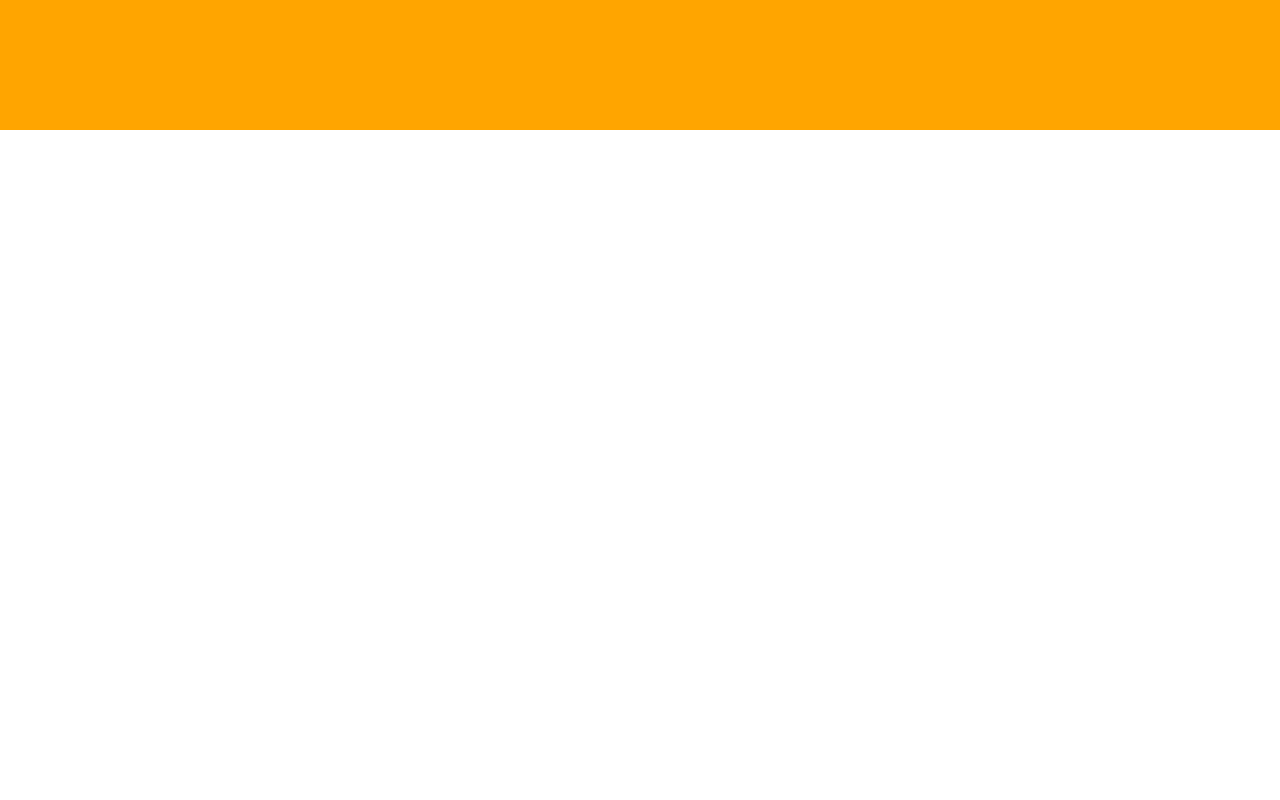
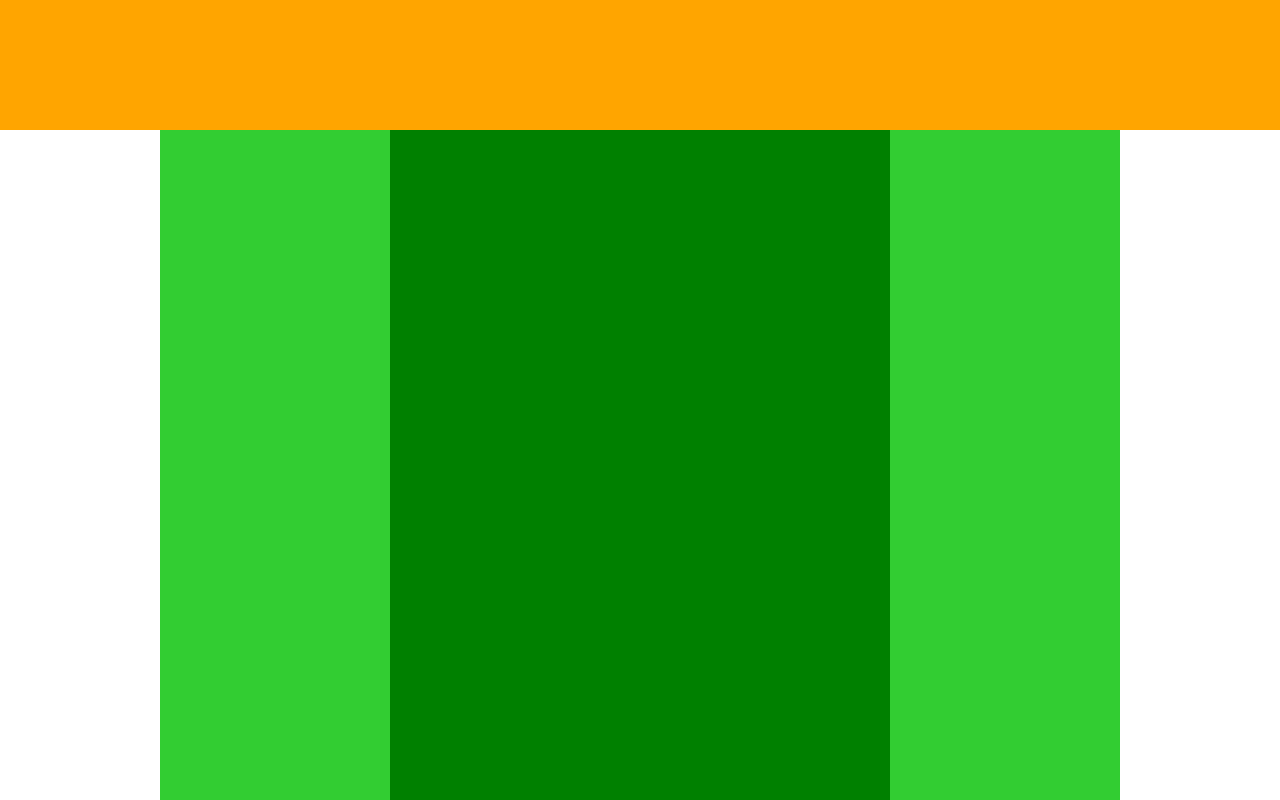
Before and after one commit to panna001/boxes2, a plain HTML site: page index.html in a window 1280 px wide. Shown: the part 420-1220 px from the top of the page. Before the commit the page ends 800 px from the top, so only its background shows below. Drawn offline with Linux system fonts and the light colour scheme.

Commit message:
[Add] 1-4演問題

```diff
--- a/style.css
+++ b/style.css
@@ -18,3 +18,17 @@ header {
   height: 500px;
   background: orange;
 }
+
+main {
+  width: 960px;
+  background: limegreen;
+  display: flex;
+  justify-content: center;
+  margin: 0 auto;
+}
+
+.box {
+  width: 500px;
+  height: 1400px;
+  background: green;
+}
```
